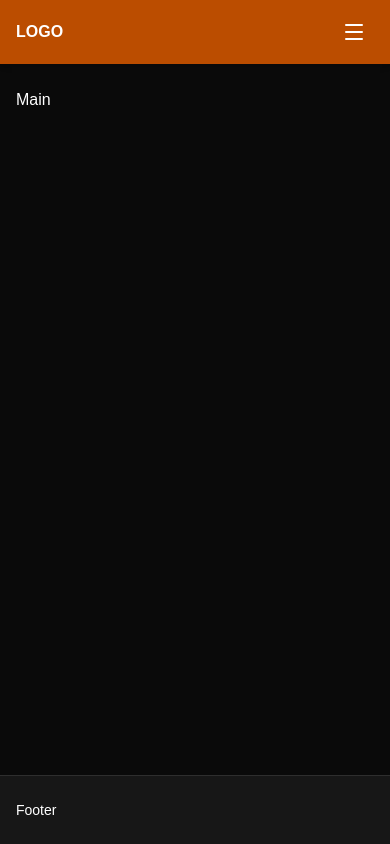
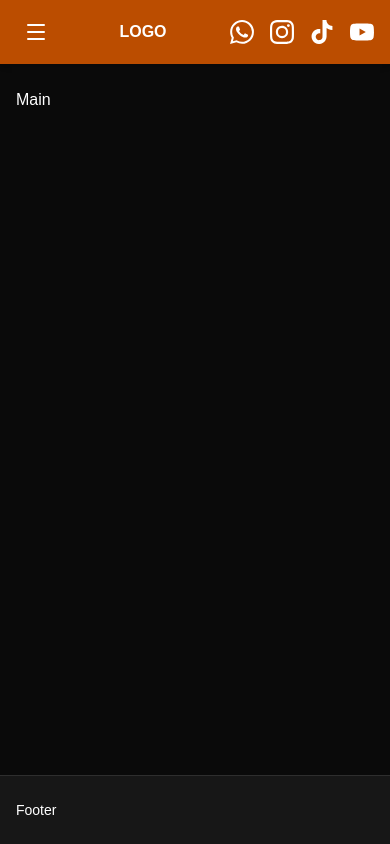
Before and after one commit to CristianTapia/csd-los-apostoles, a Next.js app: page / in a window 390 px wide. Built offline with nearby package versions, Linux system fonts and the light colour scheme.

Commit message:
Adding social media into mobile view

```diff
--- a/app/page.tsx
+++ b/app/page.tsx
@@ -10,38 +10,11 @@ export default function Page() {
 
   return (
     <div className="min-h-dvh flex flex-col bg-neutral-950 text-white">
-      {/* HEADER full-bleed */}
+      {/* HEADER */}
       <header className="w-full bg-amber-700 text-white shadow-md">
         <div className="mx-auto max-w-7xl px-4">
           {/* Barra superior */}
           <div className="h-16 flex items-center justify-between">
-            <div className="font-bold">LOGO</div>
-
-            {/* NAV desktop */}
-            <nav className="hidden md:flex items-center gap-8">
-              {nav.map((label) => (
-                <Link key={label} href="#" className="hover:text-black/90">
-                  {label}
-                </Link>
-              ))}
-            </nav>
-
-            {/* REDES desktop */}
-            <div className="hidden md:flex gap-4">
-              <svg className="h-6 w-6 hover:text-black/90" viewBox="0 0 24 24" fill="currentColor">
-                <path d={siWhatsapp.path} />
-              </svg>
-              <svg className="h-6 w-6 hover:text-black/90" viewBox="0 0 24 24" fill="currentColor">
-                <path d={siInstagram.path} />
-              </svg>
-              <svg className="h-6 w-6 hover:text-black/90" viewBox="0 0 24 24" fill="currentColor">
-                <path d={siTiktok.path} />
-              </svg>
-              <svg className="h-6 w-6 hover:text-black/90" viewBox="0 0 24 24" fill="currentColor">
-                <path d={siYoutube.path} />
-              </svg>
-            </div>
-
             {/* Hamburguesa mobile */}
             <button
               className="md:hidden inline-flex h-10 w-10 items-center justify-center rounded hover:bg-black/10"
@@ -64,12 +37,40 @@ export default function Page() {
                 />
               </span>
             </button>
+
+            {/* Logo */}
+            <div className="font-bold">LOGO</div>
+
+            {/* Nav desktop */}
+            <nav className="hidden md:flex items-center gap-8">
+              {nav.map((label) => (
+                <Link key={label} href="#" className="hover:text-black/90">
+                  {label}
+                </Link>
+              ))}
+            </nav>
+
+            {/* Redes sociales desktop */}
+            <div className="flex md:flex gap-4">
+              <svg className="h-6 w-6 hover:text-black/90" viewBox="0 0 24 24" fill="currentColor">
+                <path d={siWhatsapp.path} />
+              </svg>
+              <svg className="h-6 w-6 hover:text-black/90" viewBox="0 0 24 24" fill="currentColor">
+                <path d={siInstagram.path} />
+              </svg>
+              <svg className="h-6 w-6 hover:text-black/90" viewBox="0 0 24 24" fill="currentColor">
+                <path d={siTiktok.path} />
+              </svg>
+              <svg className="h-6 w-6 hover:text-black/90" viewBox="0 0 24 24" fill="currentColor">
+                <path d={siYoutube.path} />
+              </svg>
+            </div>
           </div>
 
           {/* Panel mobile (colapsable) */}
           <div
             id="mobile-menu"
-            className={`md:hidden overflow-hidden transition-[max-height] duration-600 ${
+            className={`md:hidden overflow-hidden transition-[max-height] duration-300 ${
               open ? "max-h-64" : "max-h-0"
             }`}
           >
@@ -89,7 +90,7 @@ export default function Page() {
         </div>
       </header>
 
-      {/* MAIN empuja footer */}
+      {/* MAIN */}
       <main className="flex-1 w-full">
         <div className="mx-auto max-w-7xl px-4 py-6 grid gap-4 md:grid-cols-2 lg:grid-cols-3 md:gap-6 lg:gap-8">
           Main
```
